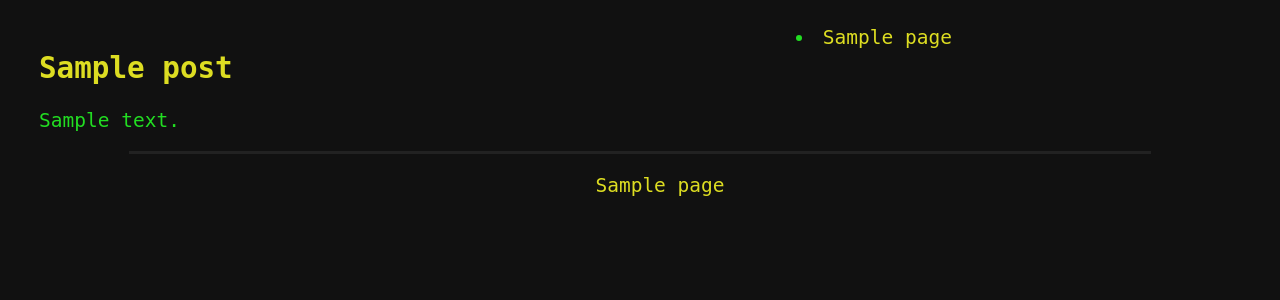
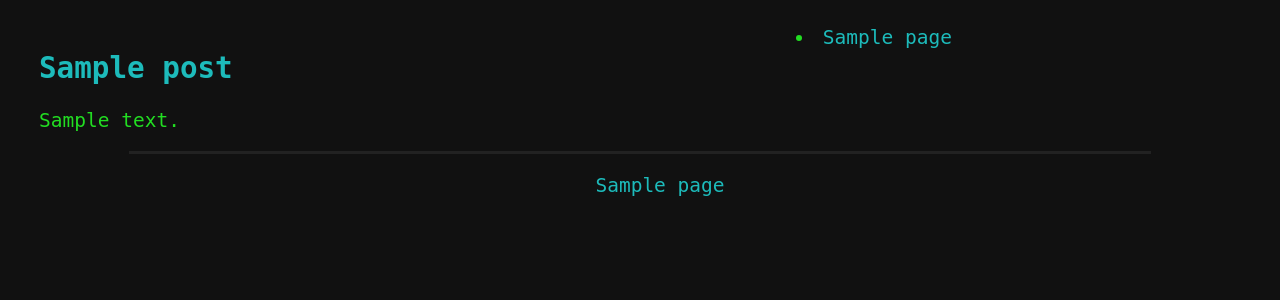
Before and after one commit to josephbales/jbterminal, a WordPress theme: template page.php in a window 1280 px wide. Shown: the part 94-394 px from the top of the page. Run offline with PHP 8.4 and a stand-in for WordPress, Linux system fonts and the light colour scheme; the site name, menu and one post (Sample post) are stand-ins, and other content is empty.

Commit message:
Color change

```diff
--- a/style.css
+++ b/style.css
@@ -5,7 +5,7 @@ Description: A very clean minimalist theme, without comments, archives or other
  			 Based on mnmlist theme by Leo Babauta http://mnmlist.com/theme/
 Author: Joseph Bales
 Author URI: http://josephbales.com
-Version: Beta20130109
+Version: Beta20130111
 .
 This theme is public domain, free, and offered as is.
 .
@@ -21,7 +21,7 @@ margin: 0 2em 2em 2em;
 
 a {
 text-decoration: none;
-color: #dd2;
+color: #1dbbbb;
 }
 
 a:hover {
```
Also changed, not shown: README.txt, screenshot.png.
